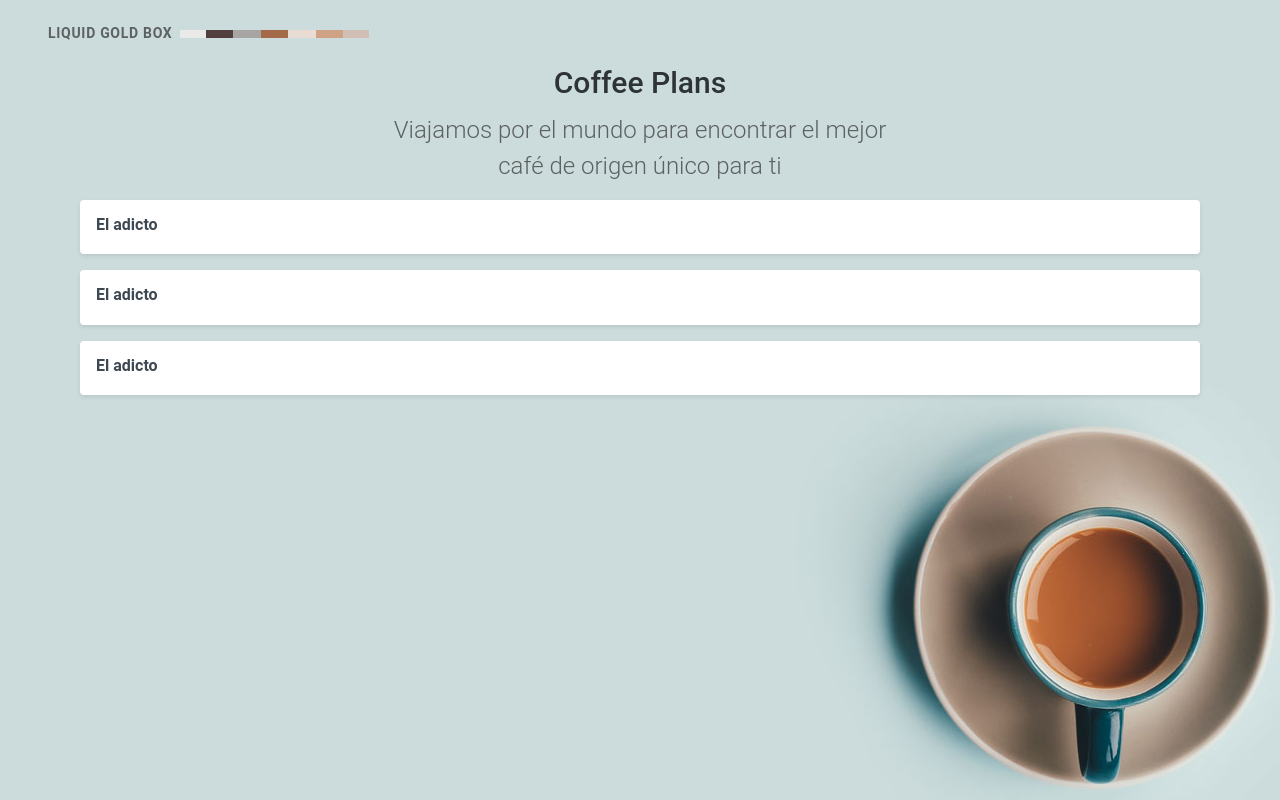
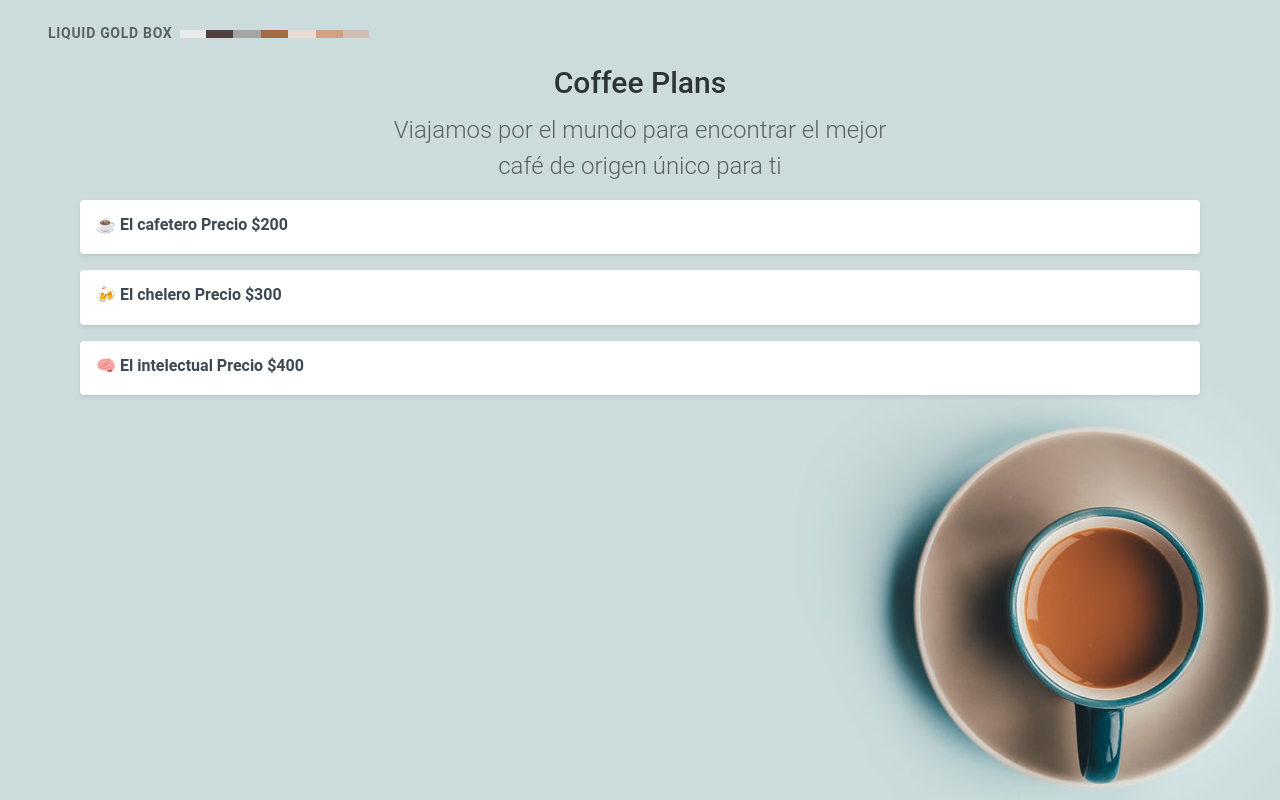
Before and after one commit to Jesusmgn/DADM-2024B, a Vue app: page / in a window 1280 px wide. Built offline with nearby package versions, Linux system fonts and the light colour scheme.

Commit message:
⭐FEAT: Agregando Price y plan-icon

```diff
--- a/src/App.vue
+++ b/src/App.vue
@@ -16,9 +16,9 @@ import planItem from './components/plan-item.vue';
       Viajamos por el mundo para encontrar el mejor café de origen único para ti
     </h2>
     <div class="plans">
-      <plan-item>El Soltero</plan-item>
-      <plan-item>El Curioso</plan-item>
-      <plan-item>El Adicto</plan-item>
+      <plan-item :price="100" plan-icon="☕" name="El cafetero"></plan-item>
+      <plan-item :price="200" planIcon="🍻"  name="El chelero"></plan-item>
+      <plan-item :price="300" planIcon="🧠"  name="El intelectual"></plan-item>
     </div>
   </div>
 </template>
--- a/src/components/plan-item.vue
+++ b/src/components/plan-item.vue
@@ -1,14 +1,26 @@
 <template>
     <div class="plan">
      <div class="description">
-        <span class="title">
-            El adicto
-        </span>
+        <span class="title"> {{ planIcon }} {{ name }} Precio ${{ price + 100 }}</span>
      </div>
     </div>
 </template>
 
 <script setup>
+// Usando un macro para
+// definir las props
+//defineProps(['name','planIcon']);
+defineProps({
+    name: {
+      tyoe: String,
+      required: true
+    },
+    planIcon: String,
+    price: {
+        type: Number,
+        default: 200
+    }
+});
 
 </script>
 
```
